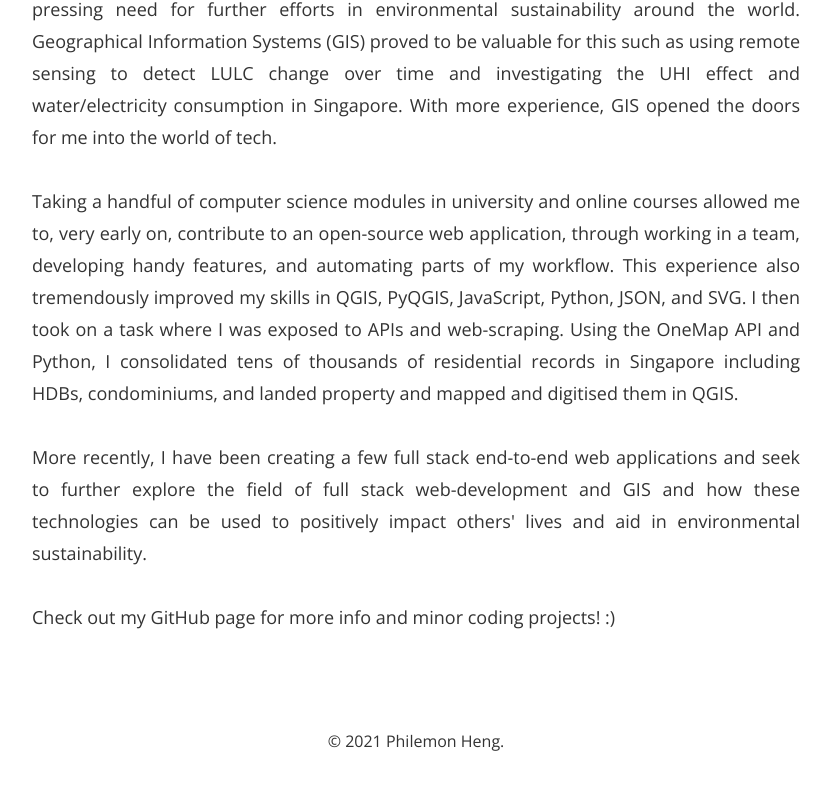
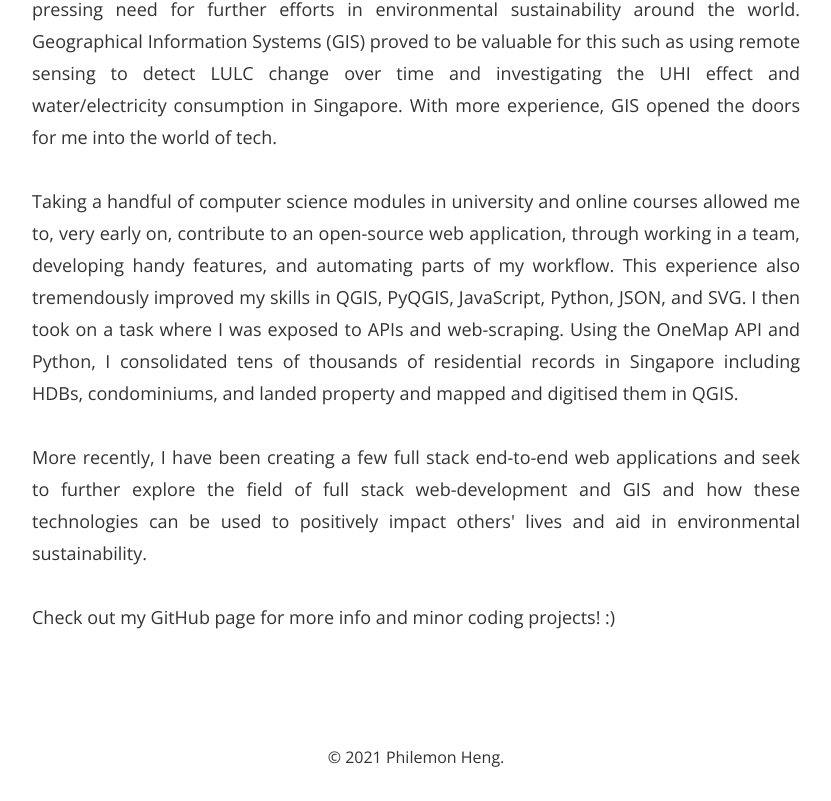
Before and after one commit to fillingthemoon/personal-website-02, a Next.js app: page / in a window 1280 px wide. Shown: the part 424-1225 px from the top of the page, without its empty margins (224-1055 px from the left). Before the commit the page ends 1193 px from the top, so only its background shows below. Built offline with nearby package versions, Linux system fonts and the light colour scheme.

Commit message:
edit footer padding

```diff
--- a/components/layout/footer.js
+++ b/components/layout/footer.js
@@ -7,7 +7,7 @@ import {
 
 const Footer = () => {
   return (
-    <Box py={4}>
+    <Box py={8}>
       <Container maxW="container.lg">
         <VStack spacing={2}>
           <Text>&copy; 2021 Philemon Heng.</Text>
```
